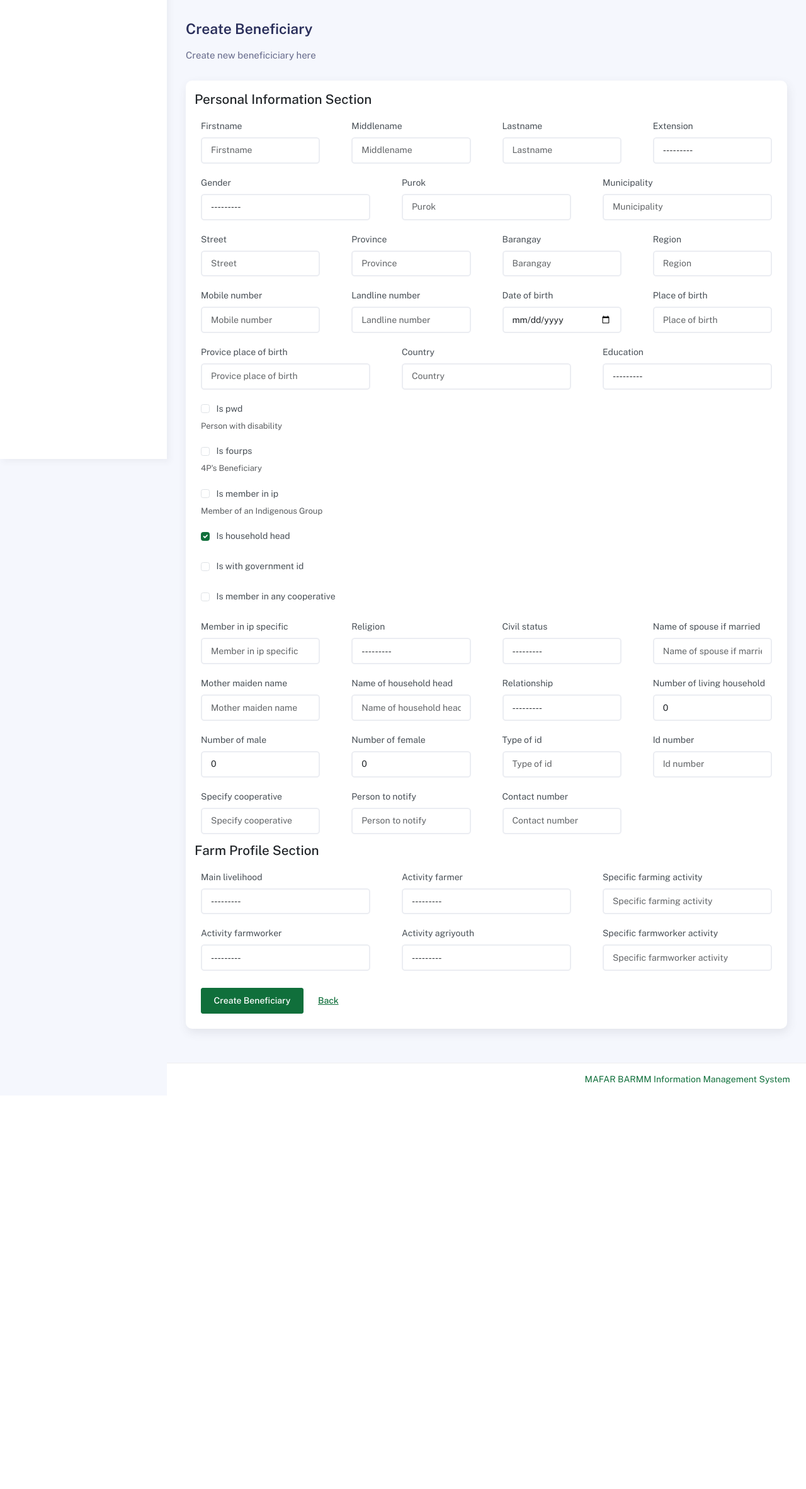
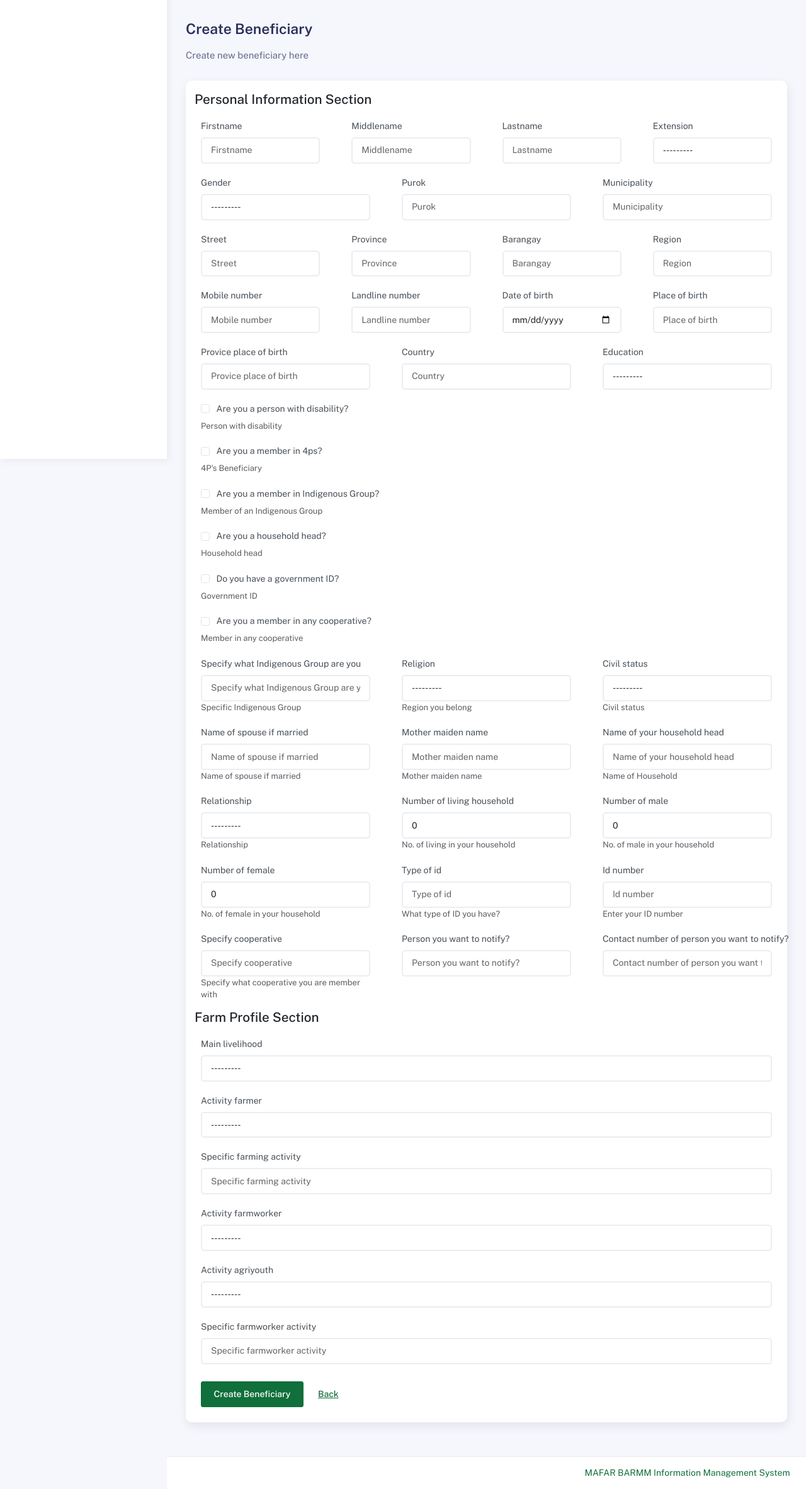
Before and after one commit to kiannaquines/mafar-barmm-info-sys, a Django app: page /mafar/beneficiary/add in a window 1280 px wide. Shown: the part 71-2436 px from the top of the page at 63% size. Before the commit the page ends 1793 px from the top, so only its background shows below. Run offline with Django 5.2, Linux system fonts and the light colour scheme; some libraries are stand-ins or nearby versions.

Commit message:
added more feature

```diff
--- a/main/forms.py
+++ b/main/forms.py
@@ -12,13 +12,25 @@ class LoginForm(forms.Form):
 class PersonalInformationForm(forms.ModelForm):
     def __init__(self, *args, **kwargs):
         super(PersonalInformationForm, self).__init__(*args, **kwargs)
+
+        label_mapping = {
+            'dob': 'Date of birth',
+            'pob': 'Place of birth',
+            'name_of_household_head': 'Name of your household head',
+            'is_pwd': 'Are you a person with disability?',
+            'is_fourps': 'Are you a member in 4ps?',
+            'is_member_in_ip': 'Are you a member in Indigenous Group?',
+            'is_household_head': 'Are you a household head?',
+            'is_with_government_id': 'Do you have a government ID?',
+            'is_member_in_any_cooperative': 'Are you a member in any cooperative?',
+            'person_to_notify': 'Person you want to notify?',
+            'contact_number': 'Contact number of person you want to notify?',
+            'member_in_ip_specific': 'Specify what Indigenous Group are you'
+        }
+
         for field_name, field in self.fields.items():
-            if 'dob' in field_name:
-                field.label = 'Date of birth'
-
-            if 'pob' in field_name:
-                field.label = 'Place of birth'
-
+            if field_name in label_mapping:
+                field.label = label_mapping[field_name]
 
             if isinstance(field.widget, forms.CheckboxInput):
                 field.widget.attrs['class'] = 'form-check-input'
@@ -29,12 +41,12 @@ class PersonalInformationForm(forms.ModelForm):
 
     class Meta:
         model = PersonalInformation
+        fields = '__all__'
         widgets = {
             'dob': forms.DateInput(
                 attrs={'class': 'form-control', 'type': 'date', 'placeholder': 'Date of Birth'}
             )
         }
-        fields = '__all__'
 
 class FarmProfileForm(forms.ModelForm):
     def __init__(self, *args, **kwargs):
@@ -55,15 +67,6 @@ class FarmProfileForm(forms.ModelForm):
 class BeneficiaryForm(forms.Form):
     personal_info = PersonalInformationForm()
     farm_profile = FarmProfileForm()
-
-    def save(self):
-        personal_info_instance = self.cleaned_data['personal_info']
-        personal_info_instance.save()
-        farm_profile_instance = self.cleaned_data['farm_profile']
-        farm_profile_instance.related_to = personal_info_instance
-        farm_profile_instance.save()
-
-        return personal_info_instance, farm_profile_instance
 
 class AdminUserForm(UserCreationForm):
     def __init__(self, *args, **kwargs):
--- a/main/templates/create_beneficiary.html
+++ b/main/templates/form_beneficiary.html
@@ -69,10 +69,11 @@
                             </div>
                         </div>
                     {% else %}
-                        <div class="col-3">
+                        <div class="col-4">
                             <div class="form-group">
                                 <label for="{{ input.id_for_label }}">{{ input.label }}</label>
                                 {{ input }}
+                                <small class="text-muted d-block">{{ input.help_text }}</small>
                             </div>
                         </div>
                     {% endif %}
@@ -84,26 +85,13 @@
                 <h4>Farm Profile Section</h4>
 
                 {% for input in form.farm_profile %}
-
-                    {% if input.id_for_label == 'id_is_active' or input.id_for_label == 'id_is_staff' or input.id_for_label == 'id_is_superuser'  %}
-                    <div class="col-md-4">
-                        <div class="form-check">
-                            {{ input }}
-                            <label class="form-check-label" for="flexCheckDefault">
-                                {{ input.label }}
-                            </label>
-                            <small class="text-muted d-block">{{ input.help_text }}</small>
-                        </div>
-                    </div>
-                    {% else %}
-                    <div class="col-md-4">
+                    <div class="col-md-12">
                         <div class="form-group">
                             <label for="{{ input.id_for_label }}">{{ input.label }}</label>
                             {{ input }}
                             <small class="text-muted">{{ input.help_text }}</small>
                         </div>
                     </div>
-                    {% endif %}
                 {% endfor %}
             </div>
 
--- a/main/views.py
+++ b/main/views.py
@@ -1,5 +1,5 @@
 from main.forms import *
-from django.shortcuts import render
+from django.shortcuts import redirect, render
 from django.views.generic import View, UpdateView, DeleteView, CreateView, FormView, ListView
 from django.urls import reverse_lazy
 from django.contrib.auth import authenticate, login, logout, get_user_model
@@ -50,18 +50,48 @@ class BeneficiaryView(MustBeLoggedIn, ListView):
 
 
 class AddBeneficiaryView(View):
-    template_name = 'create_beneficiary.html'
-    context = {}
+    template_name = 'form_beneficiary.html'
+
+    def get_context_data(self, form=None):
+        return {
+            'name': 'Create Beneficiary',
+            'subtitle': 'Create new beneficiary here',
+            'button': 'Create Beneficiary',
+            'form': form or BeneficiaryForm(),
+        }
 
     def get(self, request):
-        self.context['name'] = 'Create Beneficiary'
-        self.context['subtitle'] = 'Create new beneficiciary here'
-        self.context['button'] = 'Create Beneficiary'
-        self.context['form'] = BeneficiaryForm()
-        return render(request, self.template_name, context=self.context)
+        context = self.get_context_data()
+        return render(request, self.template_name, context)
 
     def post(self, request):
-        pass
+        personal_info_form = PersonalInformationForm(request.POST)
+        farm_profile_form = FarmProfileForm(request.POST)
+
+        if personal_info_form.is_valid() and farm_profile_form.is_valid():
+            personal_info = personal_info_form.save()
+
+            farm_profile = farm_profile_form.save(commit=False)
+            farm_profile.related_to = personal_info
+            farm_profile.save()
+
+            request_message(request=request, message='You have successfully created a new beneficiary', tag='primary')
+            return redirect('beneficiary')
+
+        else:
+
+            for field, errors in personal_info_form.errors.items():
+                for error in errors:
+                    request_message(request=request, message=error, tag="danger")
+
+            for field, errors in farm_profile_form.errors.items():
+                for error in errors:
+                    request_message(request=request, message=error, tag="danger")
+
+            return render(request, self.template_name, {
+                'personal_info_form': personal_info_form,
+                'farm_profile_form': farm_profile_form
+            })
 
 
 
```
Also changed, not shown: main/models.py (+19 -17 lines), main/templates/beneficiary.html (+20 -3 lines), db.sqlite3, main/migrations/0010_alter_personalinformation_civil_status_and_more.py (added), main/migrations/0011_alter_personalinformation_extension.py (added), main/migrations/0012_farmprofile_date_added_and_more.py (added).
